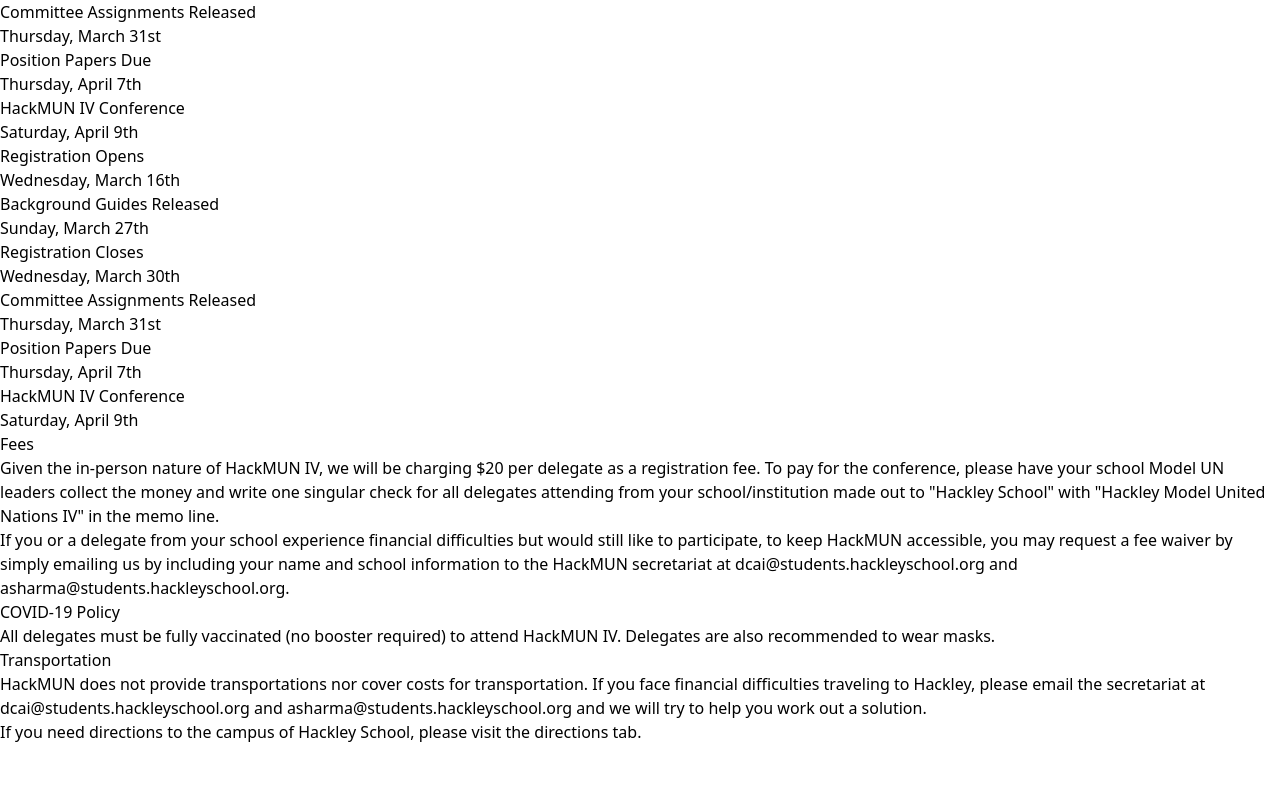
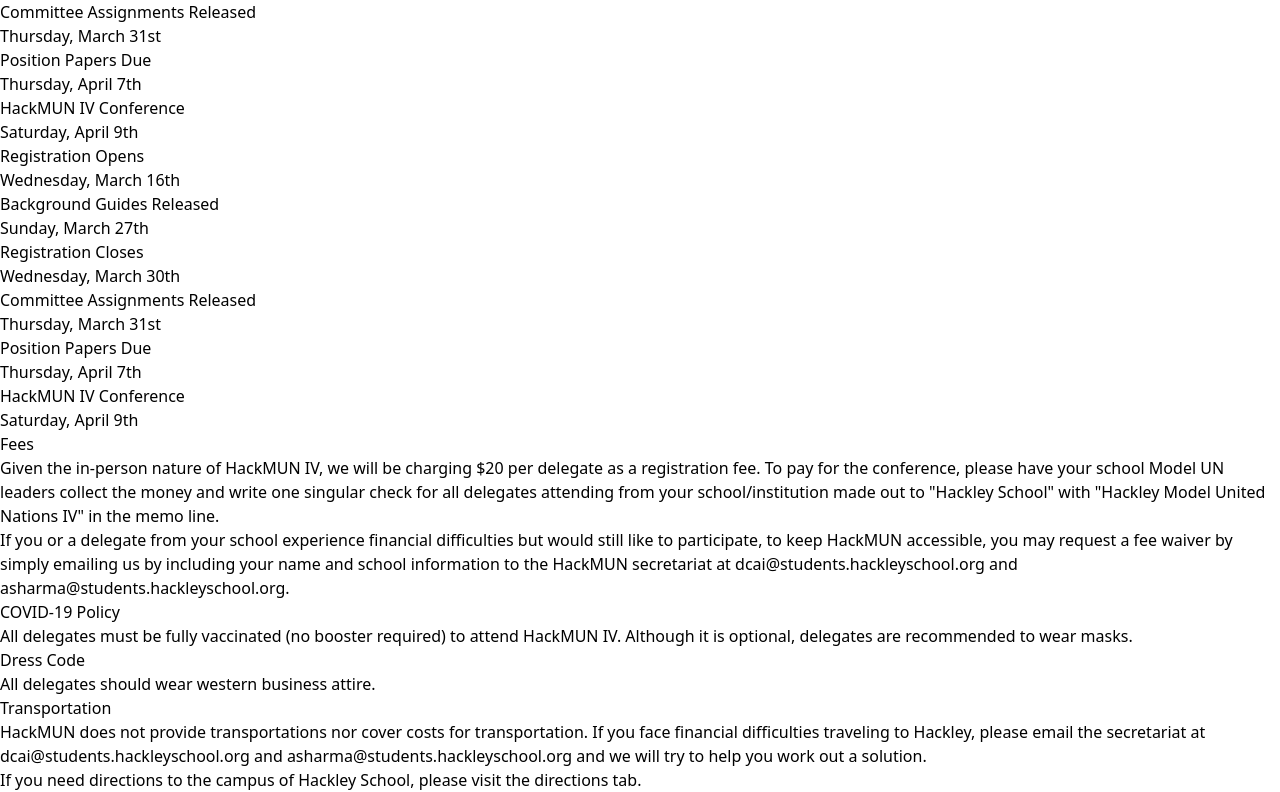
Before and after one commit to vmalik712/hackmun, a Next.js app: page /conference in a window 1280 px wide. Shown: the part 2125-2917 px from the top of the page. Before the commit the page ends 2869 px from the top, so only its background shows below. Built offline with nearby package versions, Linux system fonts and the light colour scheme; a web font is replaced by a local one.

Commit message:
added dress code

```diff
--- a/pages/conference.js
+++ b/pages/conference.js
@@ -296,7 +296,15 @@
                         </h2>
 
                         <p className="py-5 text-xl leading-normal text-gray-500 lg:text-xl xl:text-2xl">
-                            All delegates must be fully vaccinated (no booster required) to attend HackMUN IV. Delegates are also recommended to wear masks.
+                            All delegates must be fully vaccinated (no booster required) to attend HackMUN IV. Although it is optional, delegates are recommended to wear masks.
+                        </p>
+
+                        <h2 className="pt-5 text-2xl font-semibold leading-snug tracking-tight text-gray-800 lg:text-2xl lg:leading-tight xl:text-4xl xl:leading-tight">
+                            Dress Code
+                        </h2>
+
+                        <p className="py-5 text-xl leading-normal text-gray-500 lg:text-xl xl:text-2xl">
+                            All delegates should wear western business attire.
                         </p>
 
                         <h2 className="pt-5 text-2xl font-semibold leading-snug tracking-tight text-gray-800 lg:text-2xl lg:leading-tight xl:text-4xl xl:leading-tight">
```
